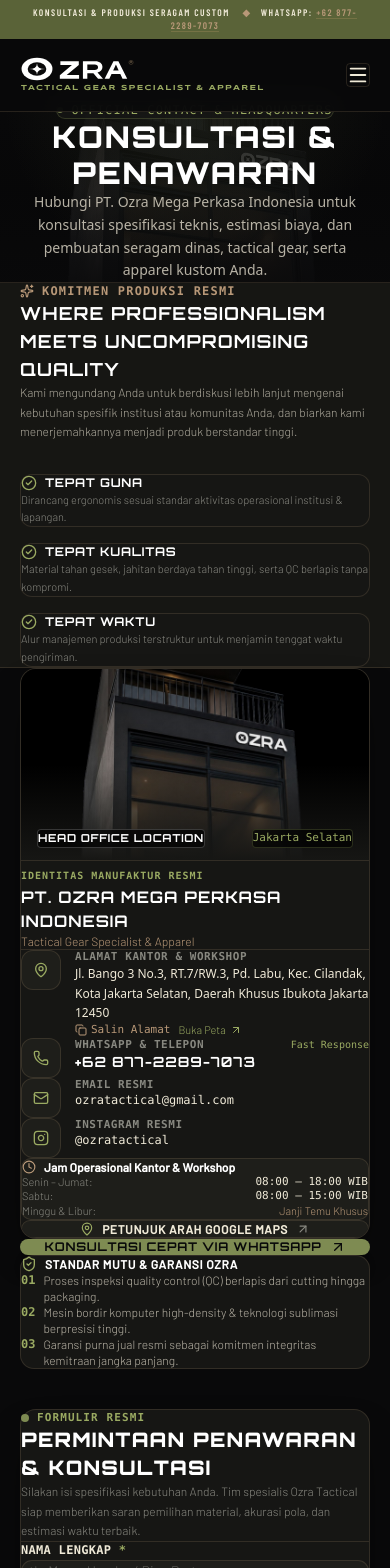
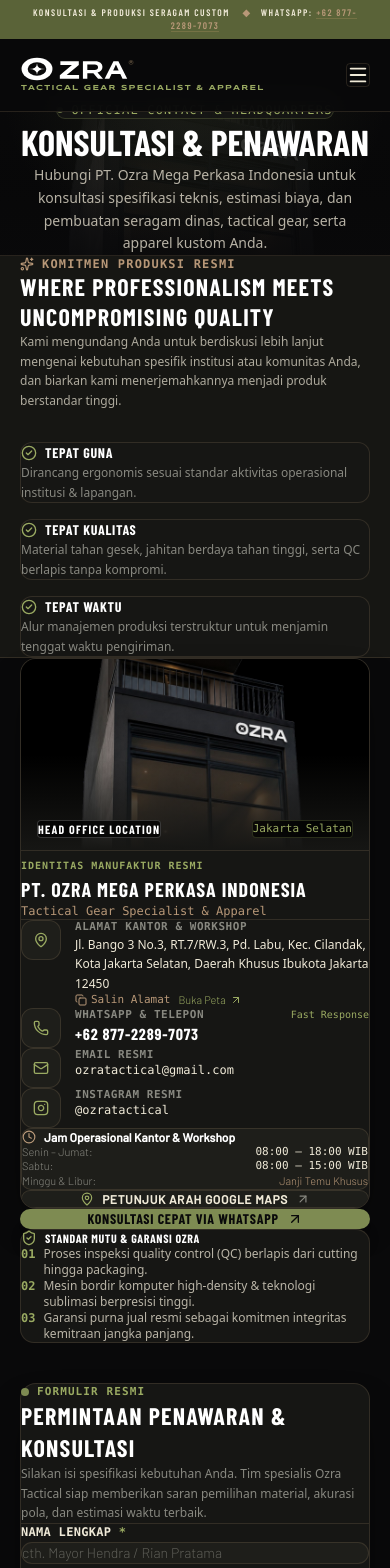
Before and after one commit to rifkihiza26/ozra-prototype, a Next.js app: page /contact in a window 390 px wide. Shown: the top 1568 px of the page. Built offline with nearby package versions, Linux system fonts and the light colour scheme; a web font is replaced by a local one.

Commit message:
fix: refine contact page spacing, navbar offset and tactical condensed typography

```diff
--- a/src/app/contact/page.tsx
+++ b/src/app/contact/page.tsx
@@ -61,9 +61,9 @@
 
 export default function ContactPage() {
   return (
-    <div className="pb-24">
+    <div className="pt-[106px] pb-24">
       {/* ── 1. HERO SECTION DENGAN FOTO KANTOR ASLI DARI PDF ── */}
-      <section className="relative py-20 sm:py-28 lg:py-32 border-b border-[var(--border)] overflow-hidden">
+      <section className="relative py-16 sm:py-24 lg:py-28 border-b border-[var(--border)] overflow-hidden">
         {/* Real office photo from client PDF */}
         <div className="absolute inset-0">
           <Image
@@ -75,7 +75,7 @@
             sizes="100vw"
           />
           {/* Subtle tactical dark overlay matching site design */}
-          <div className="absolute inset-0 bg-gradient-to-b from-[#09090a]/92 via-[#09090a]/80 to-[#09090a]/95" />
+          <div className="absolute inset-0 bg-gradient-to-b from-[#09090a]/92 via-[#09090a]/85 to-[#09090a]/96" />
           <div className="absolute inset-0 bg-[radial-gradient(ellipse_at_top,_rgba(126,139,82,0.12)_0%,_transparent_70%)]" />
         </div>
 
@@ -88,8 +88,8 @@
             Official Contact &amp; Headquarters
           </div>
 
-          <h1 className="font-ozra text-3xl sm:text-5xl lg:text-6xl font-black text-white tracking-tight uppercase">
-            Konsultasi &amp; Penawaran
+          <h1 className="font-condensed text-4xl sm:text-6xl lg:text-7xl font-black text-white tracking-normal uppercase leading-tight">
+            KONSULTASI &amp; PENAWARAN
           </h1>
 
           <p className="max-w-2xl mx-auto text-sm sm:text-base text-[var(--cream)]/75 leading-relaxed font-sans">
@@ -110,10 +110,10 @@
                 <Sparkles className="w-3.5 h-3.5 text-[var(--tan-light)]" />
                 Komitmen Produksi Resmi
               </span>
-              <h2 className="font-ozra text-lg sm:text-xl font-bold text-white uppercase tracking-wide">
+              <h2 className="font-condensed text-2xl sm:text-3xl font-extrabold text-white uppercase tracking-wider leading-tight">
                 Where Professionalism Meets Uncompromising Quality
               </h2>
-              <p className="text-xs text-[var(--cream)]/70 leading-relaxed">
+              <p className="text-xs text-[var(--cream)]/70 leading-relaxed font-sans">
                 Kami mengundang Anda untuk berdiskusi lebih lanjut mengenai kebutuhan spesifik institusi atau komunitas Anda, dan biarkan kami menerjemahkannya menjadi produk berstandar tinggi.
               </p>
             </div>
@@ -131,11 +131,11 @@
                 >
                   <div className="flex items-center gap-2">
                     <CheckCircle2 className="w-4 h-4 text-[var(--olive-light)] shrink-0" />
-                    <span className="font-ozra text-xs font-bold text-white uppercase tracking-wider">
+                    <span className="font-condensed text-sm font-bold text-white uppercase tracking-wider">
                       {p.title}
                     </span>
                   </div>
-                  <p className="text-[11px] text-[var(--grey-mid)] leading-relaxed">
+                  <p className="text-[12px] text-[var(--grey-mid)] leading-relaxed font-sans">
                     {p.desc}
                   </p>
                 </div>
@@ -176,10 +176,10 @@
                 />
                 <div className="absolute inset-0 bg-gradient-to-t from-[var(--surface)] via-transparent to-black/30" />
                 <div className="absolute bottom-3 left-4 right-4 flex items-center justify-between">
-                  <span className="font-ozra text-[11px] font-bold text-white bg-black/70 backdrop-blur-sm px-2.5 py-1 rounded border border-white/20 uppercase tracking-wider">
+                  <span className="font-condensed text-xs font-bold text-white bg-black/75 backdrop-blur-sm px-2.5 py-1 rounded border border-white/20 uppercase tracking-widest">
                     HEAD OFFICE LOCATION
                   </span>
-                  <span className="text-[11px] font-mono text-[var(--olive-light)] bg-black/70 backdrop-blur-sm px-2 py-0.5 rounded border border-[var(--border-olive)]">
+                  <span className="text-[11px] font-mono text-[var(--olive-light)] bg-black/75 backdrop-blur-sm px-2 py-0.5 rounded border border-[var(--border-olive)]">
                     Jakarta Selatan
                   </span>
                 </div>
@@ -190,10 +190,10 @@
                 <span className="text-[10px] font-mono text-[var(--olive-light)] uppercase tracking-widest font-bold">
                   Identitas Manufaktur Resmi
                 </span>
-                <h3 className="font-ozra text-base sm:text-lg font-bold text-white uppercase">
+                <h3 className="font-condensed text-xl sm:text-2xl font-bold text-white uppercase tracking-wider">
                   {COMPANY_INFO.name}
                 </h3>
-                <p className="text-xs text-[var(--tan-light)]">
+                <p className="text-xs text-[var(--tan-light)] font-mono">
                   {COMPANY_INFO.descriptor}
                 </p>
               </div>
@@ -251,7 +251,7 @@
                       href={`https://wa.me/${COMPANY_INFO.phoneRaw}?text=${encodeURIComponent(COMPANY_INFO.defaultWhatsAppMessage)}`}
                       target="_blank"
                       rel="noopener noreferrer"
-                      className="font-ozra text-sm font-bold text-white hover:text-[var(--olive-light)] transition-colors block tracking-wide"
+                      className="font-condensed text-base font-bold text-white hover:text-[var(--olive-light)] transition-colors block tracking-wider"
                     >
                       {COMPANY_INFO.phoneFormatted}
                     </a>
@@ -361,7 +361,7 @@
                 backgroundColor: "var(--olive)",
                 color: "#09090a",
               }}
-              className="block w-full py-4 px-6 rounded-xl font-ozra font-bold text-xs uppercase tracking-wider hover:opacity-90 transition-all text-center shadow-xl flex items-center justify-center gap-2"
+              className="block w-full py-4 px-6 rounded-xl font-condensed font-bold text-sm uppercase tracking-wider hover:opacity-90 transition-all text-center shadow-xl flex items-center justify-center gap-2"
             >
               <span>Konsultasi Cepat via WhatsApp</span>
               <ArrowUpRight className="w-4 h-4" />
@@ -376,11 +376,11 @@
               }}
               className="p-5 space-y-3"
             >
-              <div className="flex items-center gap-2 text-xs font-bold text-white uppercase tracking-wider">
+              <div className="flex items-center gap-2 text-xs font-bold text-white uppercase tracking-wider font-condensed">
                 <ShieldCheck className="w-4 h-4 text-[var(--olive-light)]" />
                 <span>Standar Mutu &amp; Garansi Ozra</span>
               </div>
-              <ul className="space-y-2 text-xs text-[var(--cream)]/75">
+              <ul className="space-y-2 text-xs text-[var(--cream)]/75 font-sans">
                 <li className="flex items-start gap-2">
                   <span className="text-[var(--olive-light)] font-bold font-mono">01</span>
                   <span>Proses inspeksi quality control (QC) berlapis dari cutting hingga packaging.</span>
@@ -414,10 +414,10 @@
             <span className="font-mono text-xs text-[var(--olive-light)] uppercase tracking-widest font-bold">
               {"//"} PRODUCTION WORKFLOW
             </span>
-            <h2 className="font-ozra text-xl sm:text-2xl font-black text-white uppercase tracking-wide">
+            <h2 className="font-condensed text-2xl sm:text-3xl font-extrabold text-white uppercase tracking-wider">
               Alur Kerja Produksi — Dari Konsultasi Hingga Pengiriman
             </h2>
-            <p className="text-xs text-[var(--grey-mid)] max-w-xl mx-auto">
+            <p className="text-xs text-[var(--grey-mid)] max-w-xl mx-auto font-sans">
               Sistem manufaktur transparan dan terjadwal menjamin akurasi pesanan Anda di setiap fase.
             </p>
           </div>
@@ -462,10 +462,10 @@
                 <span className="font-mono text-[10px] text-[var(--olive-light)] uppercase tracking-widest font-bold block">
                   {st.step}
                 </span>
-                <h4 className="font-ozra text-xs font-bold text-white uppercase">
+                <h4 className="font-condensed text-sm font-bold text-white uppercase tracking-wide">
                   {st.title}
                 </h4>
-                <p className="text-[11px] text-[var(--grey-mid)] leading-relaxed">
+                <p className="text-[12px] text-[var(--grey-mid)] leading-relaxed font-sans">
                   {st.desc}
                 </p>
               </div>
@@ -483,10 +483,10 @@
           <span className="font-mono text-xs text-[var(--olive-light)] uppercase tracking-widest font-bold">
             {"//"} FAQ KONSULTASI &amp; PEMESANAN
           </span>
-          <h2 className="font-ozra text-2xl sm:text-3xl font-black text-white uppercase tracking-tight">
+          <h2 className="font-condensed text-3xl sm:text-4xl font-extrabold text-white uppercase tracking-wider">
             Pertanyaan yang Sering Diajukan
           </h2>
-          <p className="text-xs text-[var(--grey-mid)] max-w-lg mx-auto">
+          <p className="text-xs text-[var(--grey-mid)] max-w-lg mx-auto font-sans">
             Informasi praktis seputar mekanisme pemesanan, minimum order, dan layanan manufaktur Ozra Tactical.
           </p>
         </div>
@@ -502,11 +502,11 @@
               }}
               className="p-5 sm:p-6 space-y-2"
             >
-              <h3 className="font-ozra text-sm font-bold text-white uppercase tracking-wide flex items-start gap-2.5">
+              <h3 className="font-condensed text-base font-bold text-white uppercase tracking-wide flex items-start gap-2.5">
                 <span className="text-[var(--olive-light)] font-mono">Q{idx + 1}.</span>
                 <span>{faq.q}</span>
               </h3>
-              <p className="text-xs text-[var(--cream)]/80 leading-relaxed pl-6">
+              <p className="text-xs text-[var(--cream)]/80 leading-relaxed pl-6 font-sans">
                 {faq.a}
               </p>
             </div>
--- a/src/components/contact/ContactForm.tsx
+++ b/src/components/contact/ContactForm.tsx
@@ -321,10 +321,10 @@
                 Formulir Resmi
               </span>
             </div>
-            <h3 className="font-ozra text-xl sm:text-2xl font-black text-white uppercase tracking-tight">
+            <h3 className="font-condensed text-2xl sm:text-3xl font-extrabold text-white uppercase tracking-wider">
               Permintaan Penawaran &amp; Konsultasi
             </h3>
-            <p className="text-xs text-[var(--grey-mid)] mt-1.5 leading-relaxed">
+            <p className="text-xs text-[var(--grey-mid)] mt-1.5 leading-relaxed font-sans">
               Silakan isi spesifikasi kebutuhan Anda. Tim spesialis Ozra Tactical siap memberikan saran pemilihan material, akurasi pola, dan estimasi waktu terbaik.
             </p>
           </div>
```
